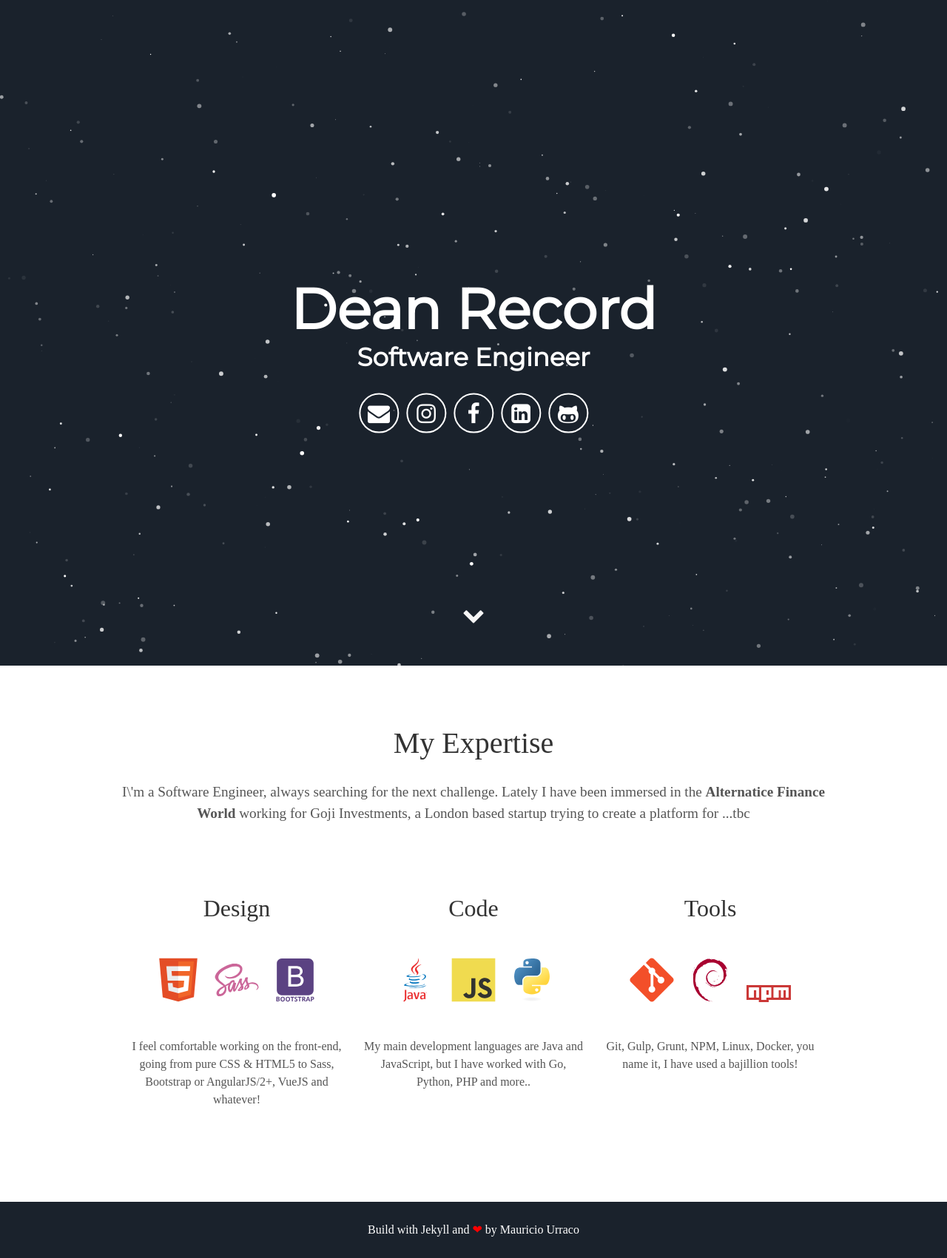
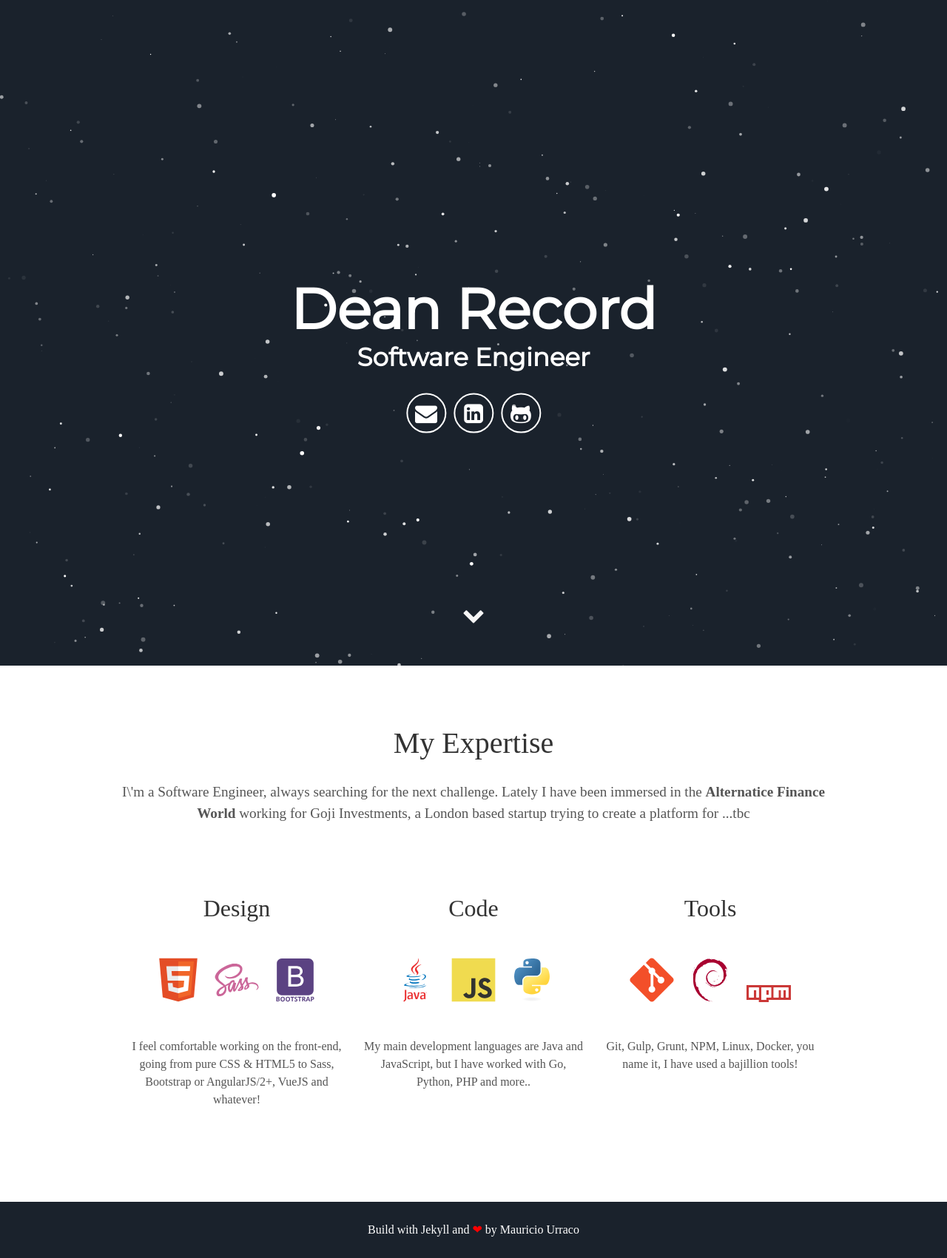
Before and after one commit to deanrecord/deanrecord.github.io, a Jekyll site: the page built from index.html, in a window 1280 px wide. Shown: the whole page at 74% size. Built offline with Jekyll 4.4.1, drawn with Linux system fonts in a browser that asks for light colours; some web fonts are replaced.

Commit message:
Update header.html

```diff
--- a/_includes/header.html
+++ b/_includes/header.html
@@ -5,11 +5,9 @@
         <span class="site-description">{{ site.user_title }}</span>
       </h1>
       <div class="header-icons">
-        <a aria-label="Send email" href="mailto:mauriurraco@gmail.com"><i class="icon fa fa-envelope"></i></a>
-        <a aria-label="My Instagram" target="_blank" href="https://www.instagram.com/mauriciourraco7"><i class="icon fa fa-instagram" aria-hidden="true"></i></a>
-        <a aria-label="My Facebook" target="_blank" href="https://www.facebook.com/mauricio.urraco"><i class="icon fa fa-facebook" aria-hidden="true"></i></a>
-        <a aria-label="My LinkedIn" target="_blank" href="https://www.linkedin.com/in/murraco"><i class="icon fa fa-linkedin-square" aria-hidden="true"></i></a>
-        <a aria-label="My Github" target="_blank" href="https://github.com/murraco"><i class="icon fa fa-github-alt" aria-hidden="true"></i></a>
+        <a aria-label="Send email" href="mailto:contact@deanrecord.dev"><i class="icon fa fa-envelope"></i></a>
+        <a aria-label="My LinkedIn" target="_blank" href="https://www.linkedin.com/in/dean_record"><i class="icon fa fa-linkedin-square" aria-hidden="true"></i></a>
+        <a aria-label="My Github" target="_blank" href="https://github.com/deanrecord"><i class="icon fa fa-github-alt" aria-hidden="true"></i></a>
       </div>
       <div class="header-links">
         <!-- <a class="link" href="#about" data-scroll>About Me</a> -->
```
